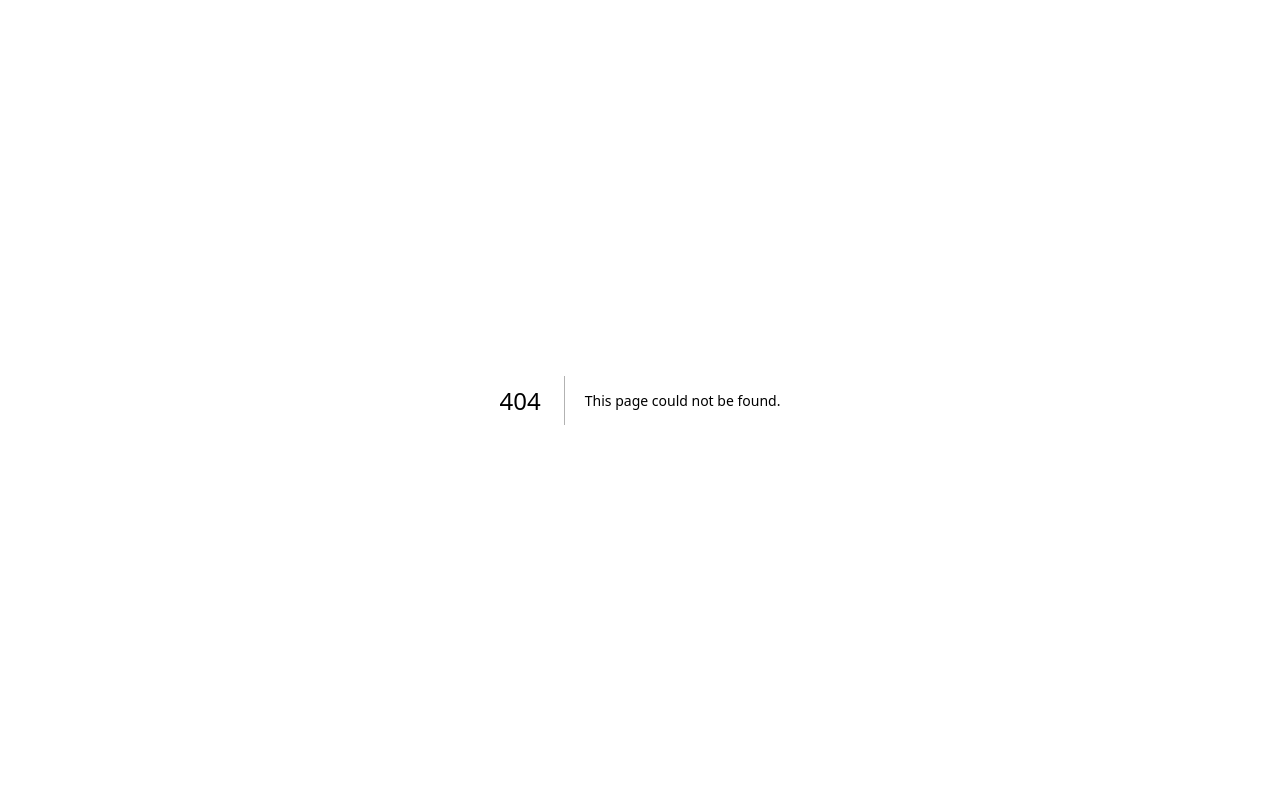
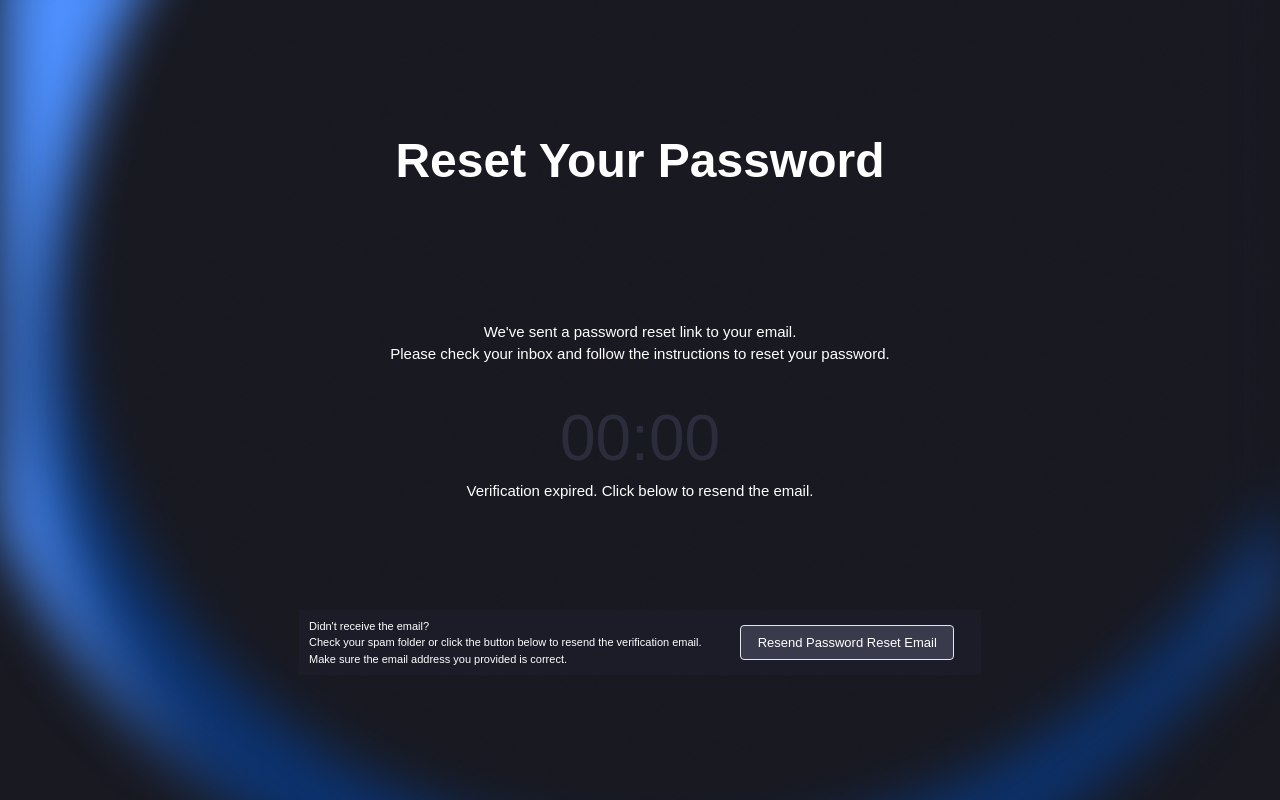
Before and after one commit to douji-hub/Stamind, a Next.js app: page /auth/forgotPassword in a window 1280 px wide. Before the commit this address had no page. Built offline with nearby package versions, Linux system fonts and the light colour scheme.

Commit message:
feat:忘記密碼路由語切版樣式

```diff
--- /dev/null
+++ b/app/auth/forgotPassword/page.tsx
@@ -0,0 +1,34 @@
+import React from "react";
+
+import Reciprocal from "@/components/LogIn/action/Reciprocal";
+
+const page = () => {
+  return (
+    <div>
+      <div className="text-[3rem] text-center font-bold text-[#fff]">
+        Reset Your Password
+      </div>
+      <div className="mt-[7.75rem] text-[0.9375rem] text-center text-[#fff]">
+        We've sent a password reset link to your email.
+        <br /> Please check your inbox and follow the instructions to reset your
+        password.
+      </div>
+      <Reciprocal />
+      <div className="flex items-center space-x-3 bg-[#1D1E2BB5] mt-[7.75rem] w-[42.625rem]">
+        <div className="ps-[0.625rem] py-[0.5rem] text-[0.6875rem] text-[#fff]">
+          Didn't receive the email?
+          <br /> Check your spam folder or click the button below to resend the
+          verification email.
+          <br /> Make sure the email address you provided is correct.
+        </div>
+        <div className="flex justify-center items-center flex-1">
+          <button className="h-[2.2rem] w-[13.4rem] bg-[#393A4B] border text-[0.8125rem] rounded text-[#fff]">
+            Resend Password Reset Email
+          </button>
+        </div>
+      </div>
+    </div>
+  );
+};
+
+export default page;
```
